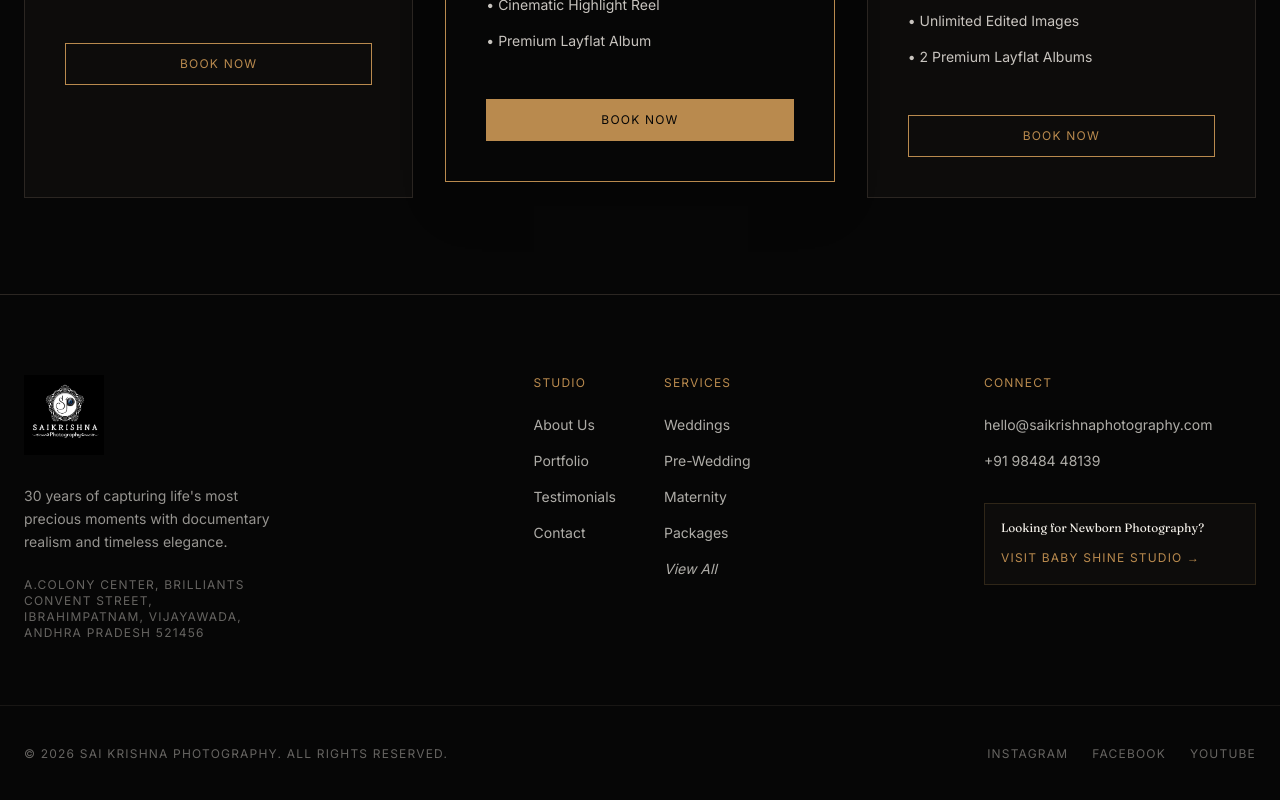
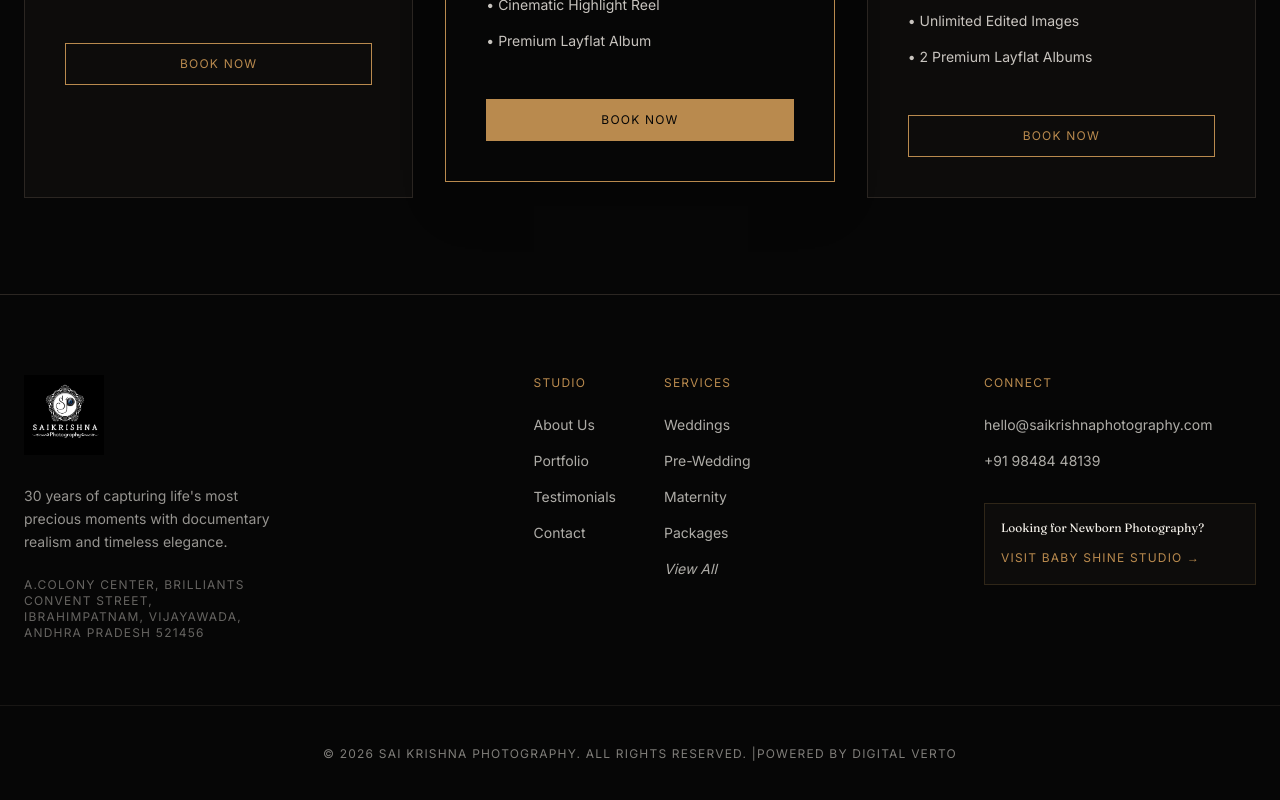
Before and after one commit to harshith561/saikrishnaphography, a React (Vite) app in the folder frontend/: page /packages in a window 1280 px wide. Shown: the part 1750-2550 px from the top of the page. Built offline with nearby package versions, Linux system fonts and the light colour scheme.

Commit message:
add the footer

```diff
--- a/frontend/src/components/Footer.jsx
+++ b/frontend/src/components/Footer.jsx
@@ -76,15 +76,19 @@ export default function Footer() {
         </div>
       </div>
 
-      <div className="max-w-7xl mx-auto px-4 sm:px-6 pt-10 border-t border-brand-charcoal/50 flex flex-col md:flex-row justify-between items-center gap-4">
-        <p className="text-brand-ivory/40 text-xs font-sans tracking-widest uppercase">
-          © {currentYear} Sai Krishna Photography. All Rights Reserved.
+      <div className="max-w-7xl mx-auto px-4 sm:px-6 pt-10 border-t border-brand-charcoal/50 flex flex-col items-center justify-center text-center gap-2">
+        <p className="text-brand-ivory/50 text-xs font-sans tracking-widest uppercase">
+          © 2026 Sai Krishna Photography. All Rights Reserved.
+          |Powered by{" "}
+          <a
+            href="https://digitalverto.com/"
+            target="_blank"
+            rel="noopener noreferrer"
+            className="hover:text-brand-gold transition-colors"
+          >
+            Digital Verto
+          </a>
         </p>
-        <div className="flex gap-6 text-brand-ivory/40 text-xs font-sans tracking-widest uppercase">
-          <a href="#" className="hover:text-brand-gold transition-colors">Instagram</a>
-          <a href="#" className="hover:text-brand-gold transition-colors">Facebook</a>
-          <a href="#" className="hover:text-brand-gold transition-colors">YouTube</a>
-        </div>
       </div>
     </footer>
   );
```
